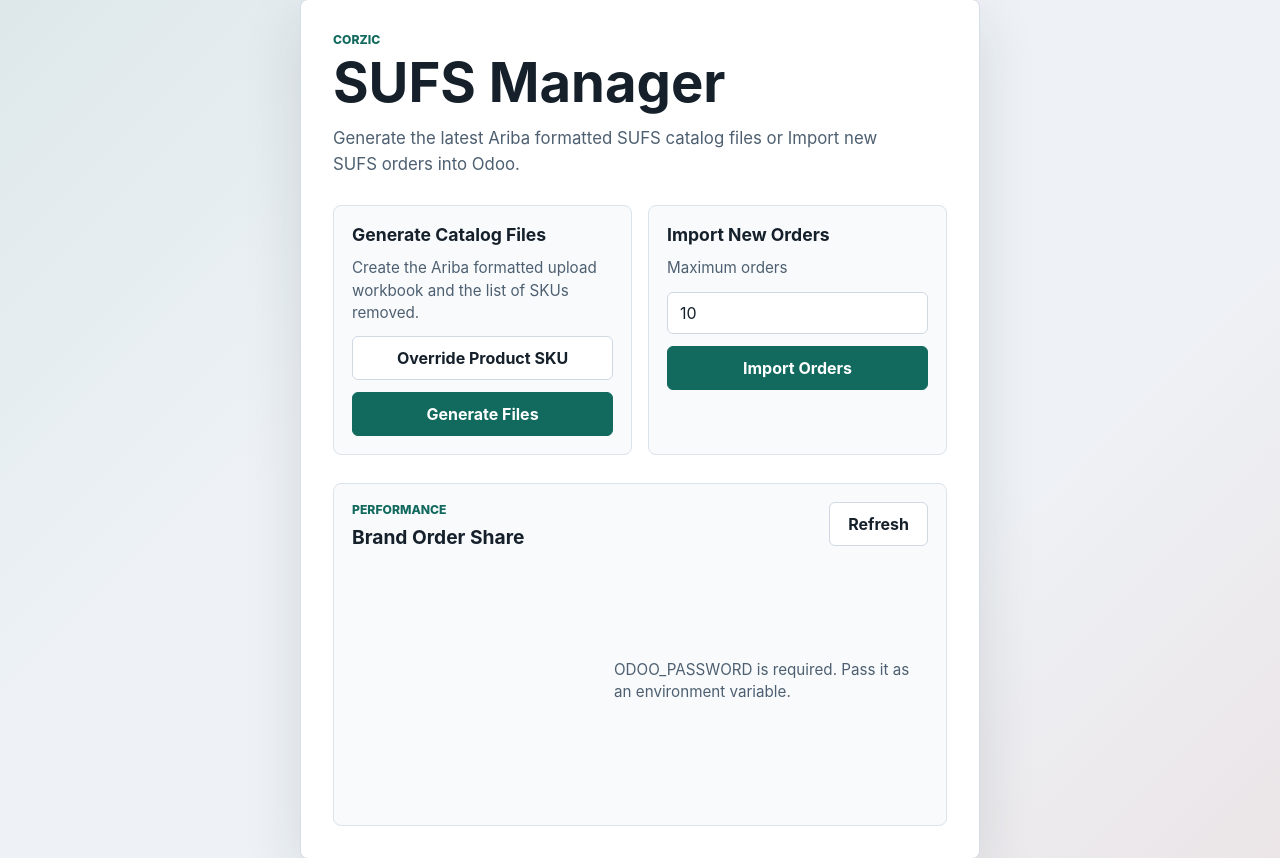
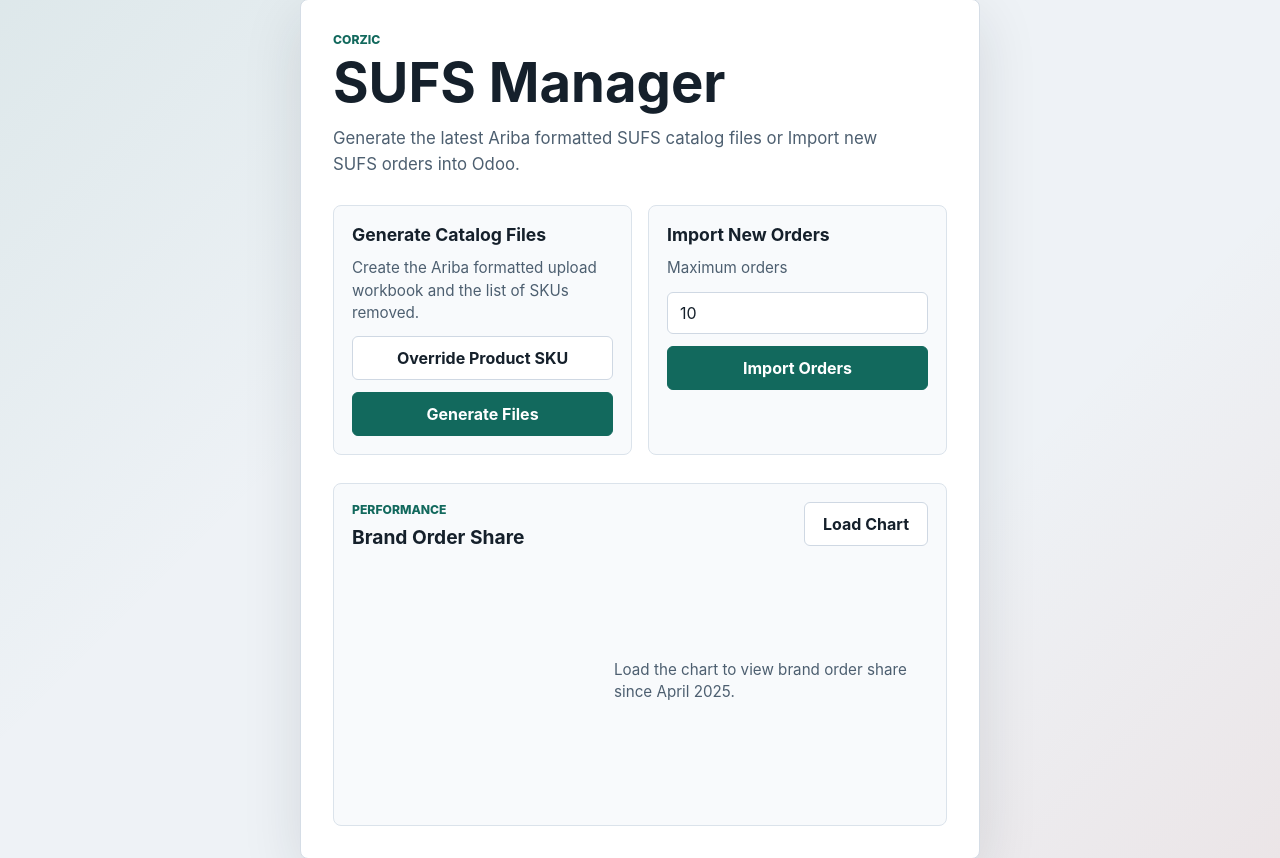
Before and after one commit to jreyes-corzic/corzic_apps, a Flask app: page / in a window 1280 px wide. Shown: the part 33-891 px from the top of the page. Run offline with Flask 3, Linux system fonts and the light colour scheme; a map, chart or similar area stays blank; parts of the project's set-up code (start-up, migrations or seed data) failed here and were passed over.

Commit message:
updated pie chart

```diff
--- a/templates/index.html
+++ b/templates/index.html
@@ -49,7 +49,7 @@
 							<p class="eyebrow">Performance</p>
 							<h2 id="performance-title">Brand Order Share</h2>
 						</div>
-						<button class="secondary" type="button" id="refresh-performance">Refresh</button>
+						<button class="secondary" type="button" id="refresh-performance">Load Chart</button>
 					</div>
 					<div class="chart-layout">
 						<div class="pie-chart-wrap">
@@ -57,7 +57,7 @@
 							<div id="chart-tooltip" class="chart-tooltip" role="status" aria-live="polite"></div>
 						</div>
 						<div>
-							<p id="performance-status" class="chart-status">Loading brand performance...</p>
+							<p id="performance-status" class="chart-status">Load the chart to view brand order share since April 2025.</p>
 							<ul id="brand-performance-legend" class="chart-legend"></ul>
 						</div>
 					</div>
@@ -241,6 +241,7 @@
 			async function loadPerformance() {
 				status.textContent = "Loading brand performance...";
 				refreshButton.disabled = true;
+				refreshButton.textContent = "Loading...";
 				try {
 					const response = await fetch("{{ url_for('brand_order_performance') }}");
 					const data = await response.json();
@@ -262,11 +263,11 @@
 					legend.replaceChildren();
 				} finally {
 					refreshButton.disabled = false;
+					refreshButton.textContent = "Refresh";
 				}
 			}
 
 			refreshButton.addEventListener("click", loadPerformance);
-			loadPerformance();
 		</script>
 	</body>
 </html>
```
